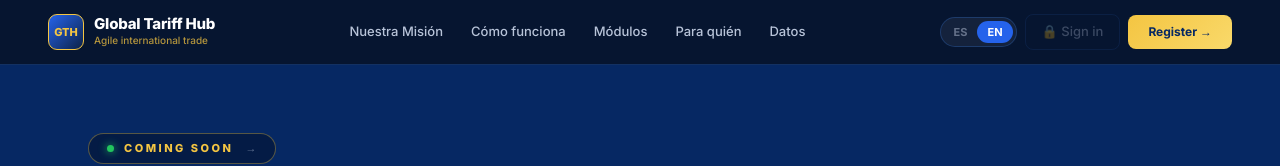
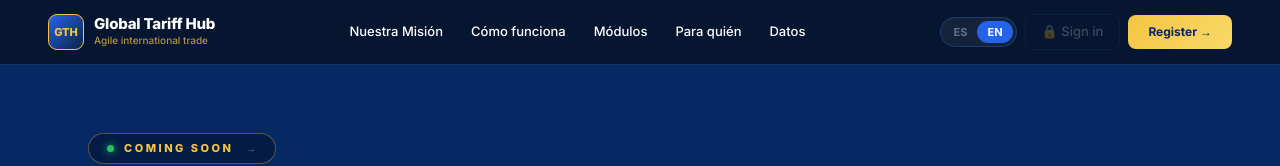
Before and after one commit to Amver8560/globaltariffhub-v2, a Next.js app: page /en in a window 1280 px wide. Shown: the top 166 px of the page. Built offline with nearby package versions, Linux system fonts and the light colour scheme.

Commit message:
ui: letras del nav en blanco puro, hover dorado
Co-Authored-By: Claude Sonnet 4.6 <noreply@anthropic.com>

```diff
--- a/app/page.tsx
+++ b/app/page.tsx
@@ -322,9 +322,9 @@ export default function HomePage({ defaultLang = "es" }: { defaultLang?: "es"|"e
         {!isMobile && (
           <div style={{ display:"flex", alignItems:"center", gap:28 }}>
             {[["#mision","Nuestra Misión"],["#como-funciona","Cómo funciona"],["#modulos","Módulos"],["#para-quien","Para quién"],["#fuentes","Datos"],].map(([href,label])=>(
-              <a key={href} href={href} style={{ color:C.textSec, textDecoration:"none", fontSize:13, fontWeight:500 }}
-                onMouseEnter={e=>(e.currentTarget.style.color=C.white)}
-                onMouseLeave={e=>(e.currentTarget.style.color=C.textSec)}>{label}</a>
+              <a key={href} href={href} style={{ color:C.white, textDecoration:"none", fontSize:13, fontWeight:500 }}
+                onMouseEnter={e=>(e.currentTarget.style.color=C.gold)}
+                onMouseLeave={e=>(e.currentTarget.style.color=C.white)}>{label}</a>
             ))}
           </div>
         )}
```
